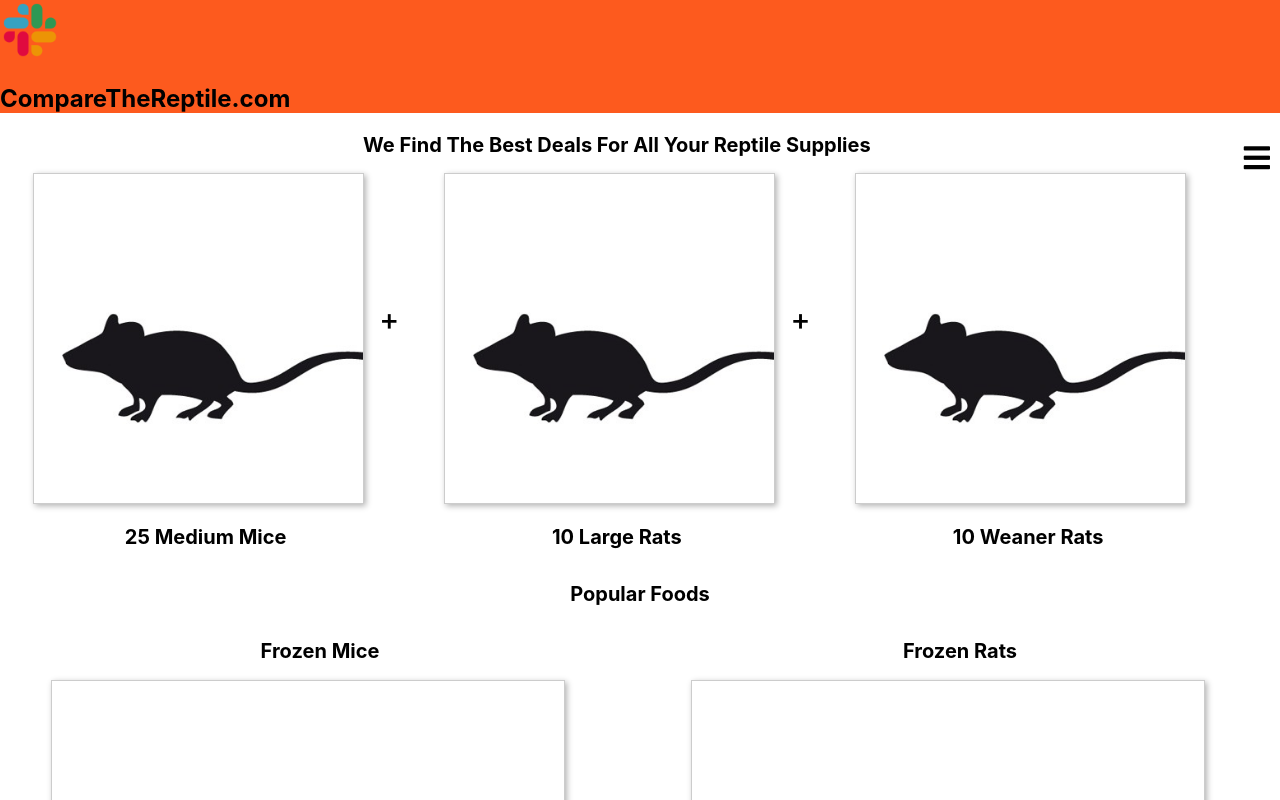
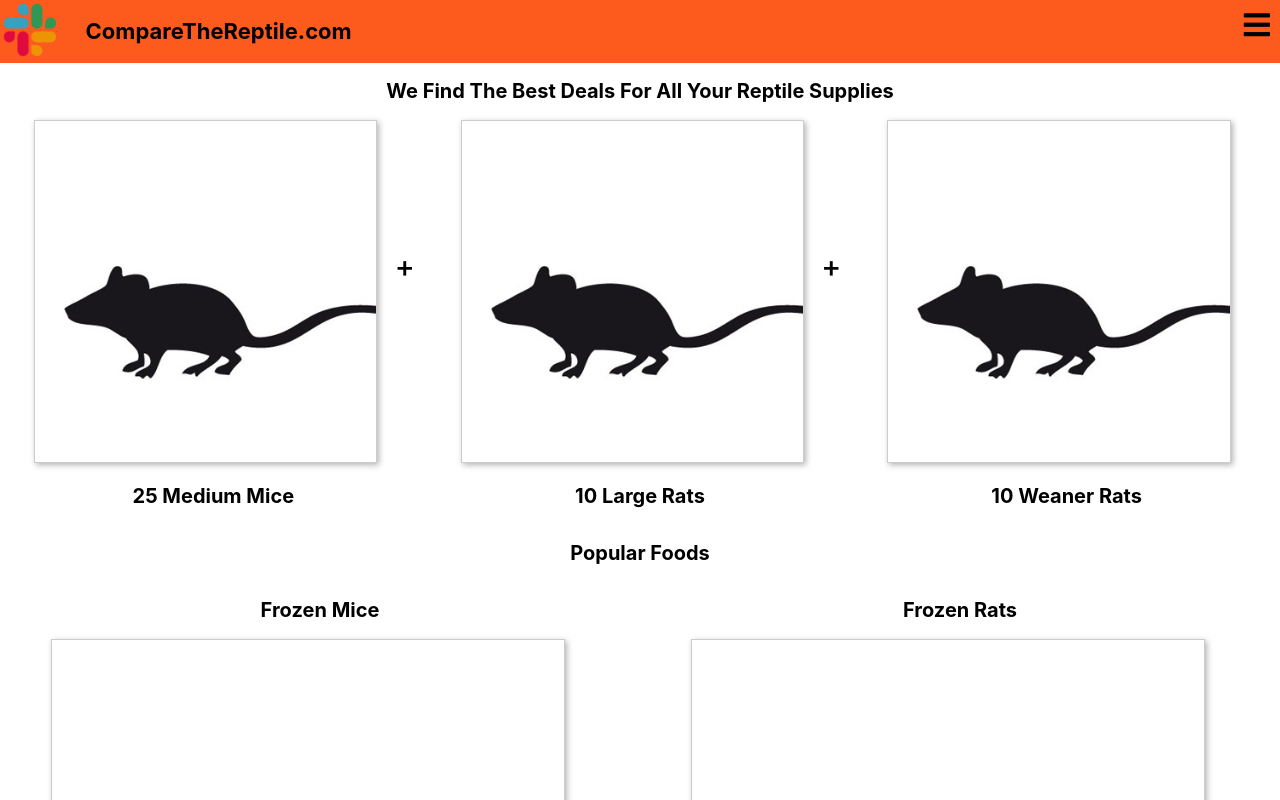
Before and after one commit to jrclegg/reptile-ecommerce, a React (Create React App) app: page / in a window 1280 px wide. Shown: the top 800 px of the page. Built offline with nearby package versions, Linux system fonts and the light colour scheme.

Commit message:
space main title further right

```diff
--- a/src/components/Nav.js
+++ b/src/components/Nav.js
@@ -9,14 +9,14 @@ const StyledNav = styled.nav`
 `;
 
 const StyledTitle = styled.h2`
-  @media (max-width: 768px) {
     font-size: 22px;
     display: inline-block;
-  }
+    margin-left: 2%;
 `;
 const Logo = styled.img`
   width: 60px;
   height: 60px;
+  float: left;
 `;
 const NavContainer = styled.div`
 
```
